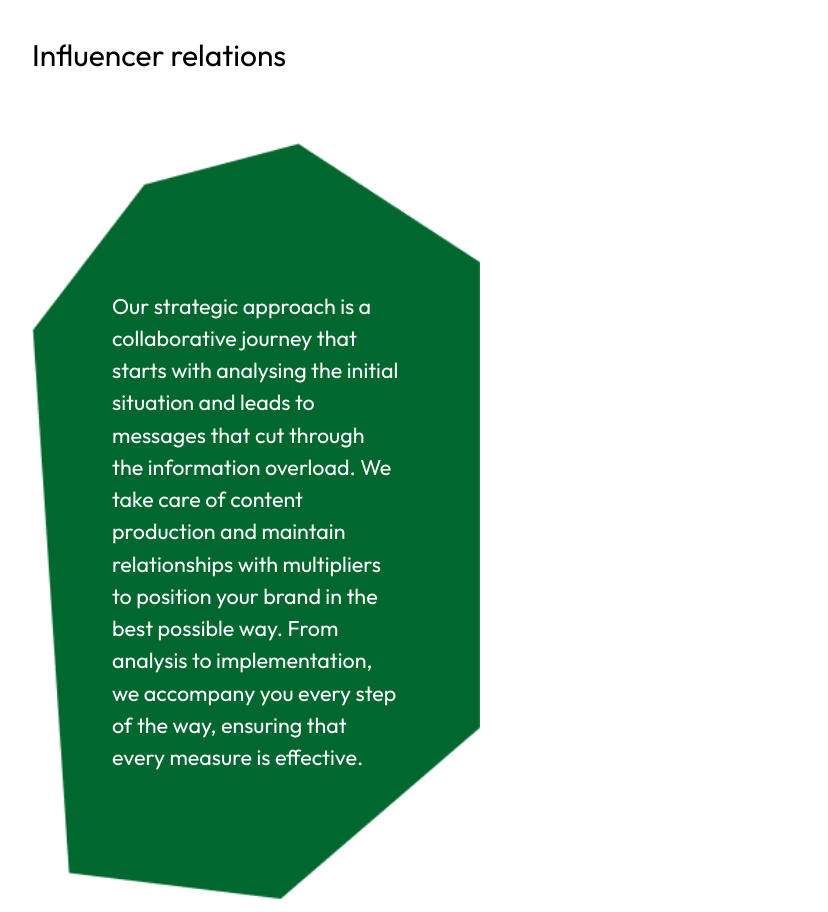
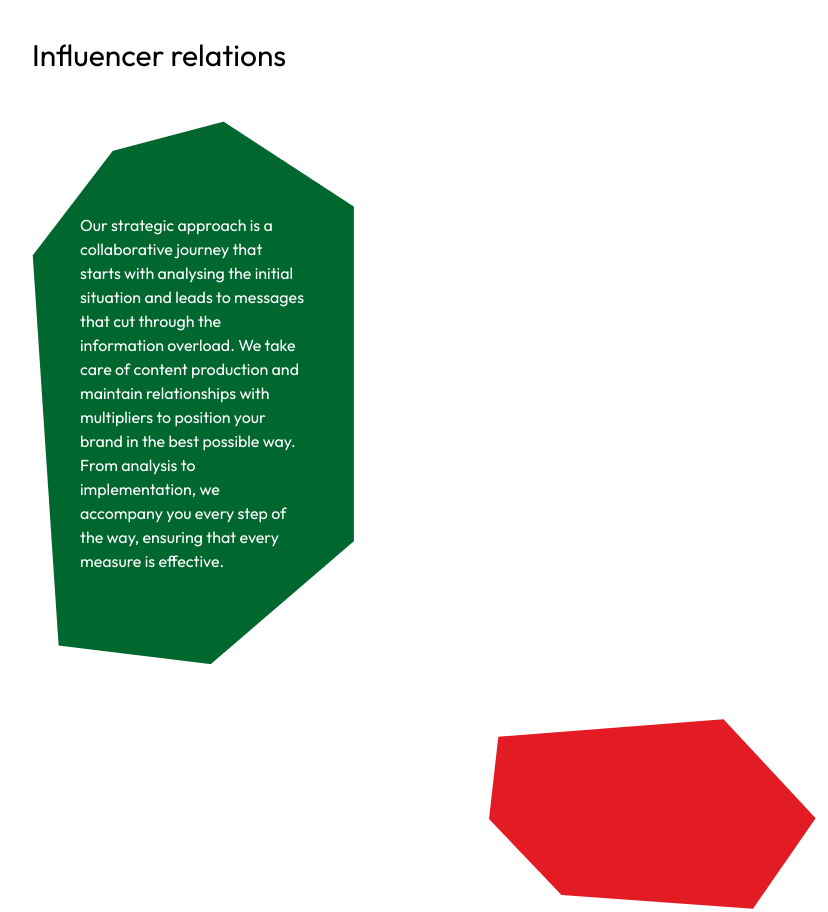
Before and after one commit to Baumeister-CO/Baumeister, a website built with Vite: page index.html in a window 1280 px wide. Shown: the part 1681-2593 px from the top of the page, without its empty margins (0-828 px from the left). Built offline with nearby package versions, Linux system fonts and the light colour scheme.

Commit message:
fix: green board section
Co-authored-by: Nick-Lemy Niyigena Kayiranga <Nick-Lemy@users.noreply.github.com>

```diff
--- a/index.html
+++ b/index.html
@@ -78,10 +78,13 @@
       </div>
 
       <!-- SECTION 4 -->
-      <div class="relative h-screen flex flex-col justify-center items-center my-12 max-w-md w-full">
-        <img class="absolute -z-50 w-full" src="/green-block.png" alt="" />
-        <div class=" max-w-72 text-white text-[21.5px] font-outfit flex ">
-          <p class="mt-5">
+      <div class="relative inline-block text-white text-[21.5px] leading-relaxed my-12">
+        <!-- Background shape -->
+        <img src="/green-block.png" alt="Green shape" class=" inset-0 -z-10 object-contain" />
+
+        <!-- Text content -->
+        <div class="absolute p-12 top-1/2 -translate-y-1/2">
+          <p class="text-base">
             Our strategic approach is a collaborative journey that starts with
             analysing the initial situation and leads to messages that cut
             through the information overload. We take care of content production
@@ -92,6 +95,8 @@
           </p>
         </div>
       </div>
+
+
       <!-- <div class="relative w-[350px] h-[550px] bg-[url('/green-block.png')] bg-cover bg-center text-white flex items-center justify-center p-6 text-center mb-3">
         <p class="text-base leading-relaxed bg-red-500">
           Our strategic approach is a collaborative journey that starts with analysing the initial situation and leads to messages that cut through the information overload. We take care of content production and maintain relationships with multipliers to position your brand in the best possible way. From analysis to implementation, we accompany you every step of the way, ensuring that every measure is effective.
```
